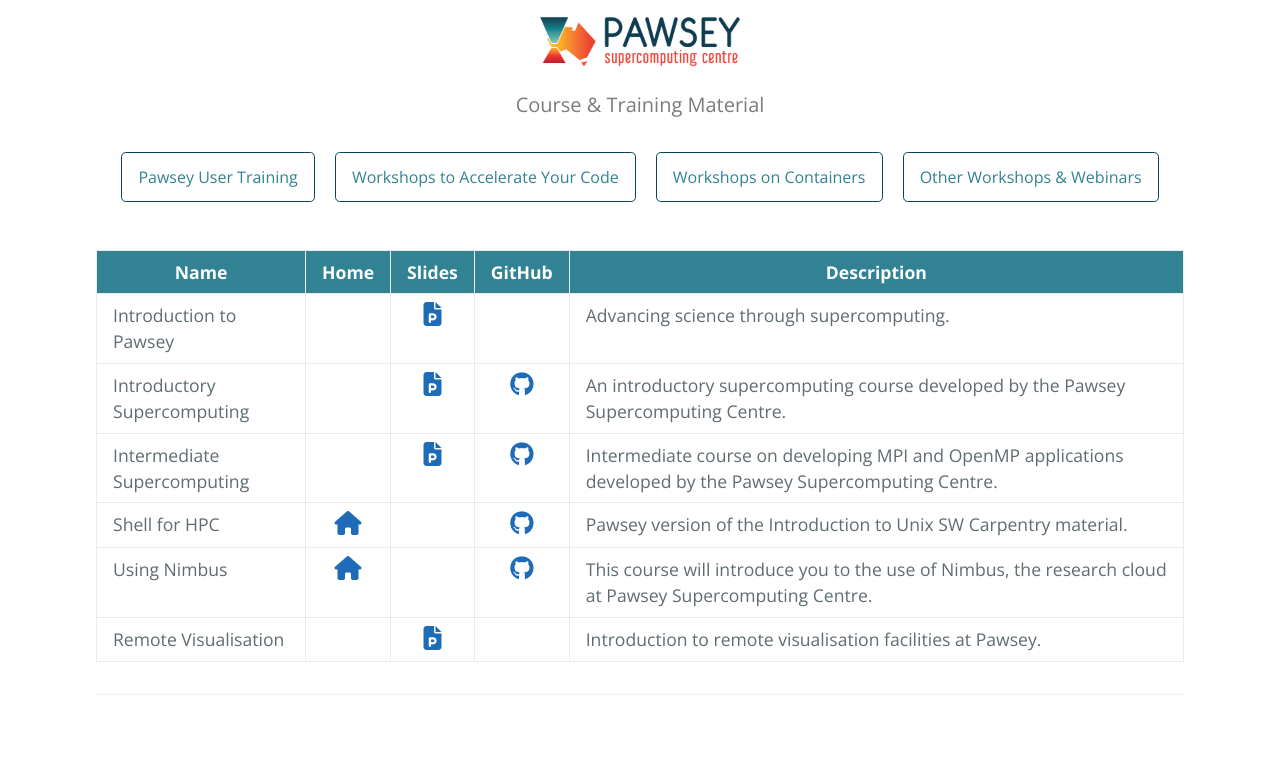
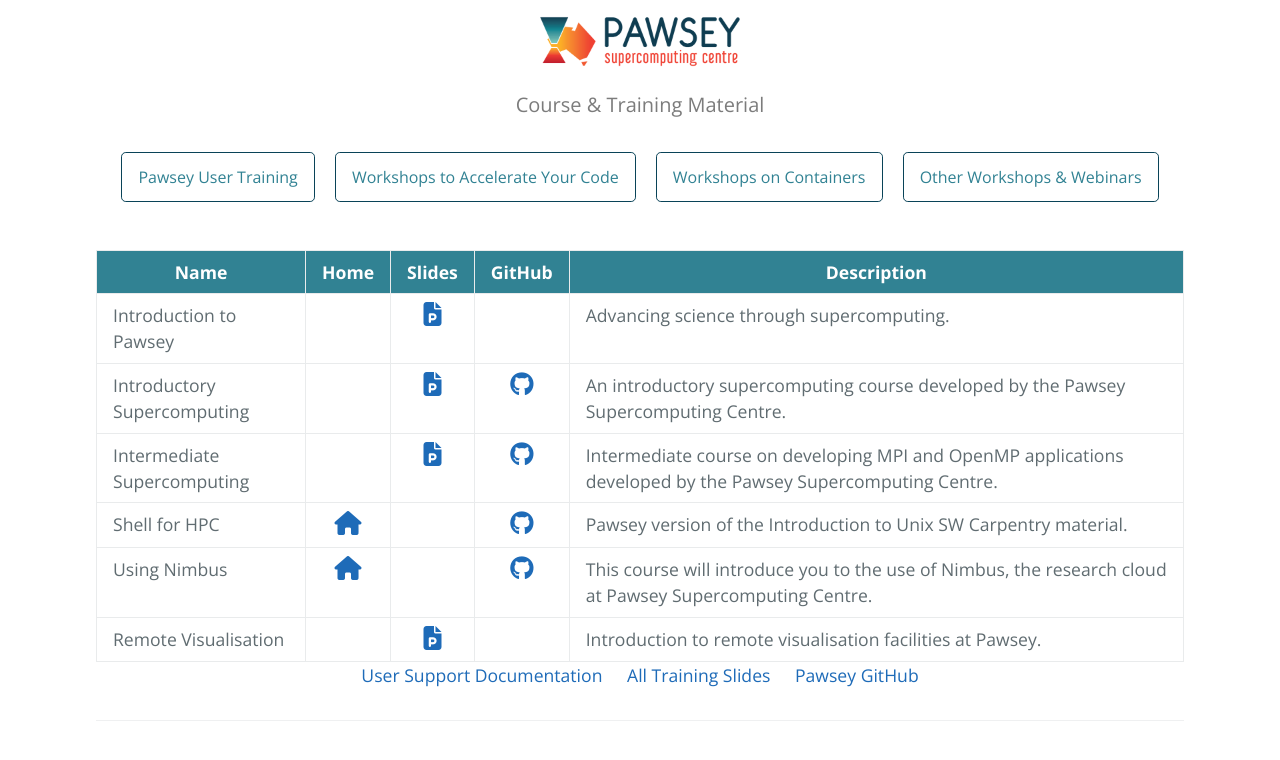
Before and after one commit to ratkinson0405/ratkinson0405.github.io, a Jekyll site: the page built from index.md, in a window 1280 px wide. Shown: the top 760 px of the page. Built offline with Jekyll 4.4.1, drawn with Linux system fonts in a browser that asks for light colours; nearby versions of some CDN libraries; our own code applies the rules of GitHub Pages for plain Markdown files; the repository's description, which GitHub fills in, is left out.

Commit message:
Update default.html

```diff
--- a/_layouts/default.html
+++ b/_layouts/default.html
@@ -61,6 +61,11 @@
           </tbody>
         </table>
       </div>
+      <div style="text-align: center;">
+        {% for externalLink in site.data.externalLinks.links %}
+          <a href="{{ externalLink.url }}" style="padding: 10px;">{{ externalLink.title }}</a>
+        {% endfor %}
+      </div>
       <footer class="site-footer">
         <span class="site-footer-credits"></span><br/>
       </footer>
```
